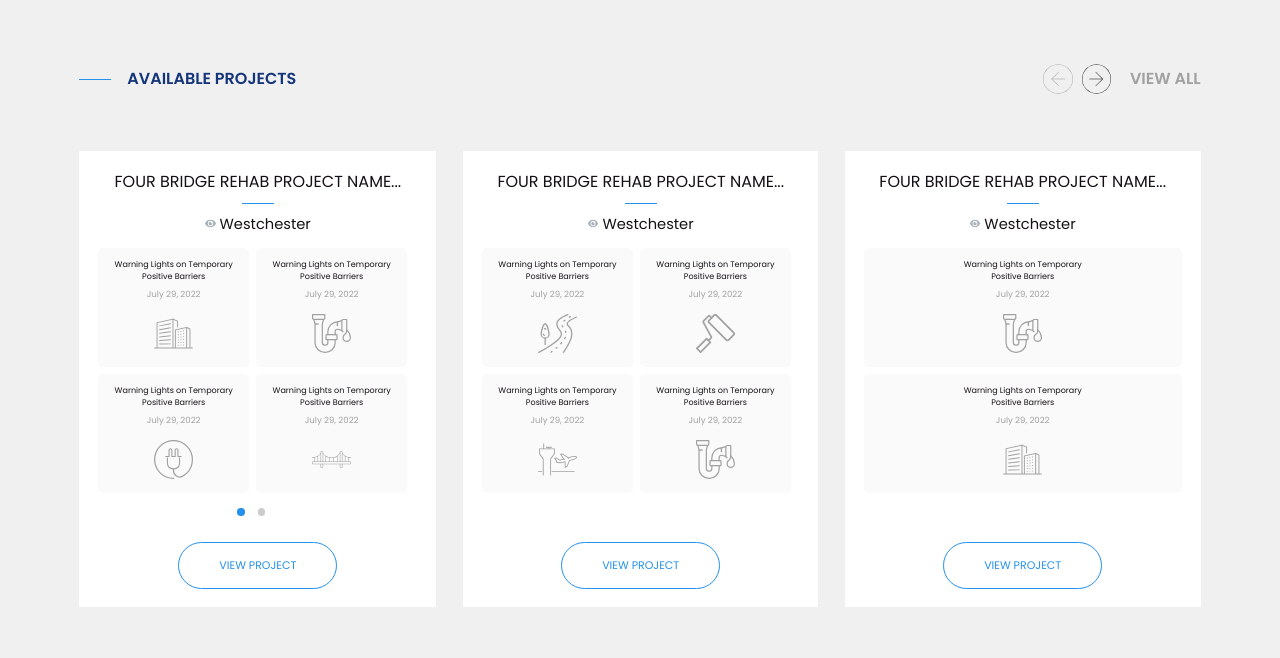
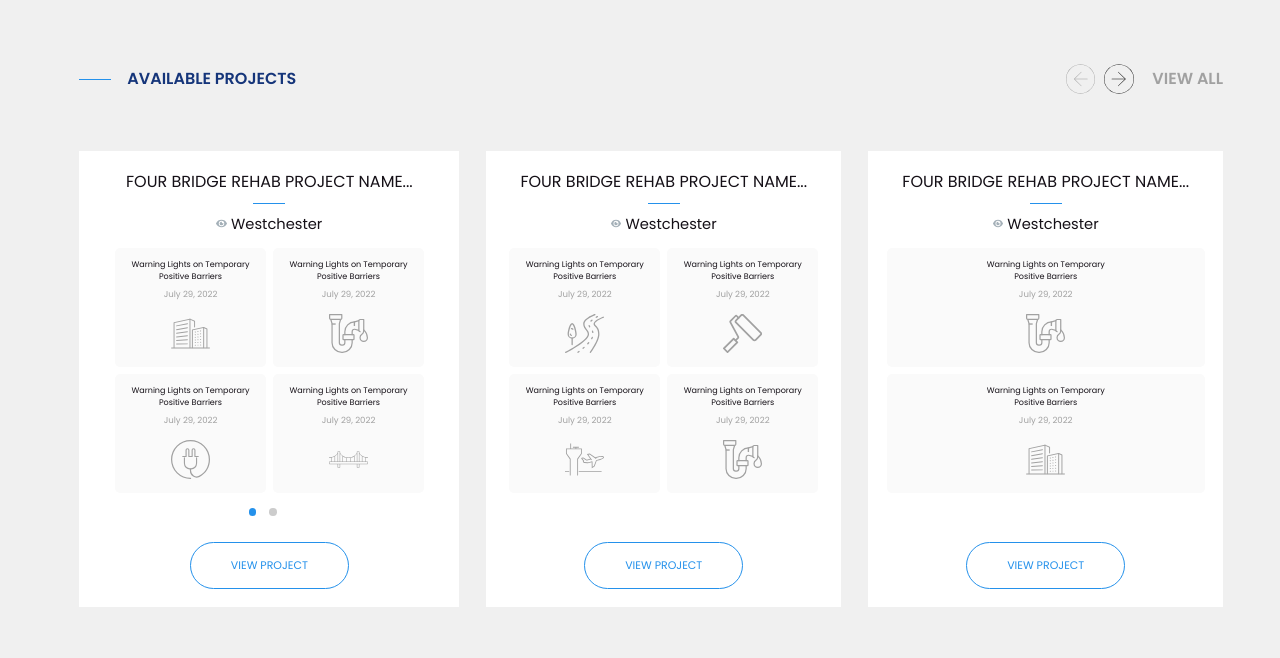
Before and after one commit to ahm022/toughLeaf, a website: page index/index.html in a window 1280 px wide. Shown: the part 982-1640 px from the top of the page. Drawn offline with nearby package versions, Linux system fonts and the light colour scheme.

Commit message:
add cards section

```diff
--- a/scss/section-two.scss
+++ b/scss/section-two.scss
@@ -1,8 +1,6 @@
 .section-two {
   background-color: #f0f0f0;
-  padding: 0 6.2vw;
-  padding-top: 6.979vw;
-  padding-bottom: 5.208vw;
+  padding: 6.979vw 4.45vw 5.208vw 6.2vw ;
   .card-title {
     display: flex;
     justify-content: space-between;
@@ -78,7 +76,7 @@
       .card-item-container {
         display: flex;
         flex-wrap: wrap;
-        justify-content: flex-start;
+        justify-content: center;
         padding-left: 10px;
         gap: 0.521vw;
         padding: 1.042vw 0;
```
Also changed, not shown: css/style.css.
